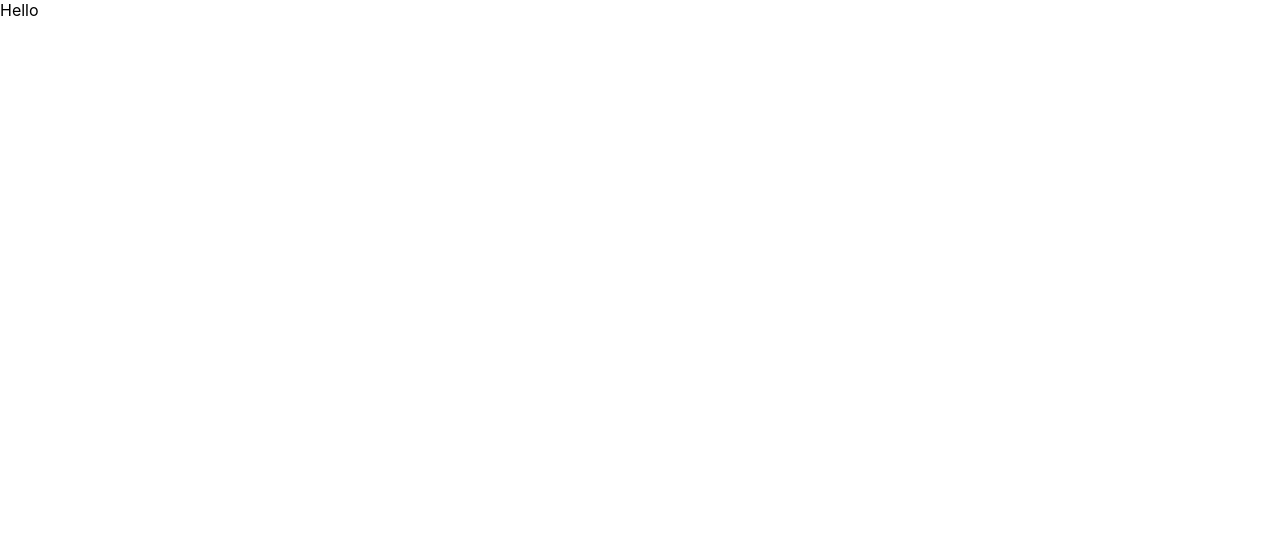
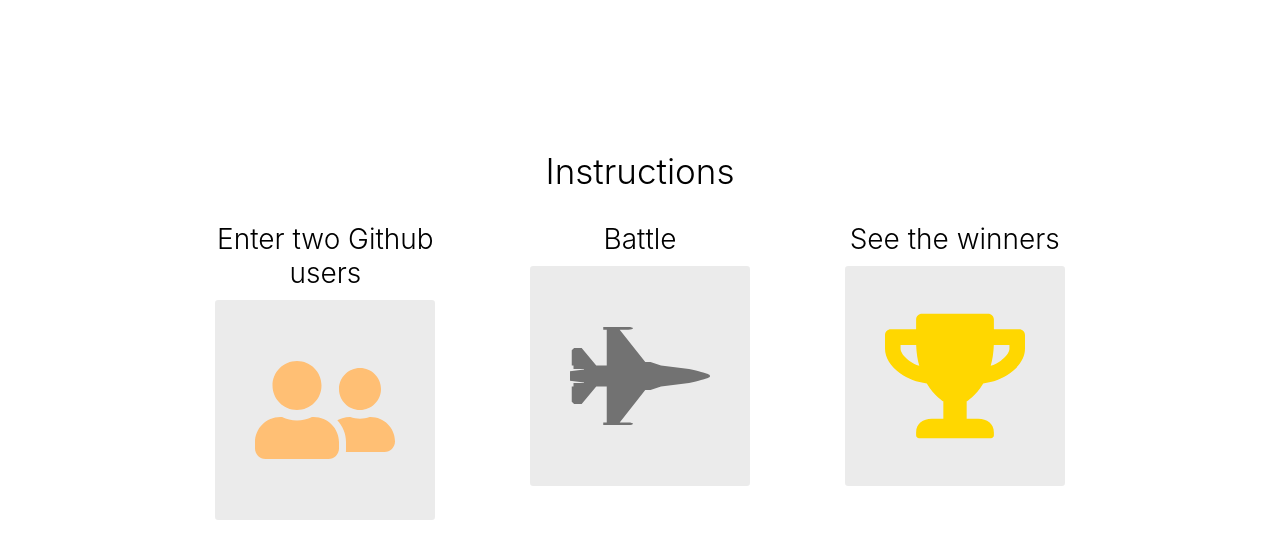
Before and after one commit to ryandeng32/Github-Battle, a React (Create React App) app in the folder remake/: page / in a window 1280 px wide. Shown: the top 558 px of the page. Built offline with nearby package versions, Linux system fonts and the light colour scheme.

Commit message:
add instruction view

```diff
--- a/remake/package.json
+++ b/remake/package.json
@@ -8,6 +8,7 @@
     "@testing-library/user-event": "^7.2.1",
     "react": "^16.13.1",
     "react-dom": "^16.13.1",
+    "react-icons": "^3.10.0",
     "react-scripts": "3.4.3"
   },
   "scripts": {
--- a/remake/src/App.js
+++ b/remake/src/App.js
@@ -1,8 +1,12 @@
 import React from "react";
 import "./App.css";
-
+import Battle from "./components/Battle";
 const App = () => {
-  return <div>Hello</div>;
+  return (
+    <div className="container">
+      <Battle />
+    </div>
+  );
 };
 
 export default App;
--- a/remake/src/components/Battle.js
+++ b/remake/src/components/Battle.js
@@ -0,0 +1,44 @@
+import React, { Fragment } from "react";
+import {
+  FaUserFriends,
+  FaFighterJet,
+  FaTrophy,
+  FaTimesCircle,
+  FaTimes,
+} from "react-icons/fa";
+
+const Instructions = () => {
+  return (
+    <div className="instructions-container">
+      <h1 className="center-text header-lg">Instructions</h1>
+      <ol className="container-sm grid center-text battle-instructions">
+        <li>
+          <h3 className="header-sm">Enter two Github users</h3>
+          <FaUserFriends
+            className="bg-light"
+            color="rgb(255, 191, 116)"
+            size={140}
+          />
+        </li>
+        <li>
+          <h3 className="header-sm">Battle</h3>
+          <FaFighterJet className="bg-light" color="#727272" size={140} />
+        </li>
+        <li>
+          <h3 className="header-sm">See the winners</h3>
+          <FaTrophy className="bg-light" color="rgb(255, 215, 0)" size={140} />
+        </li>
+      </ol>
+    </div>
+  );
+};
+
+const Battle = () => {
+  return (
+    <Fragment>
+      <Instructions />
+    </Fragment>
+  );
+};
+
+export default Battle;
```
Also changed, not shown: 1 other file (tests, documents, lock files or other folders).
